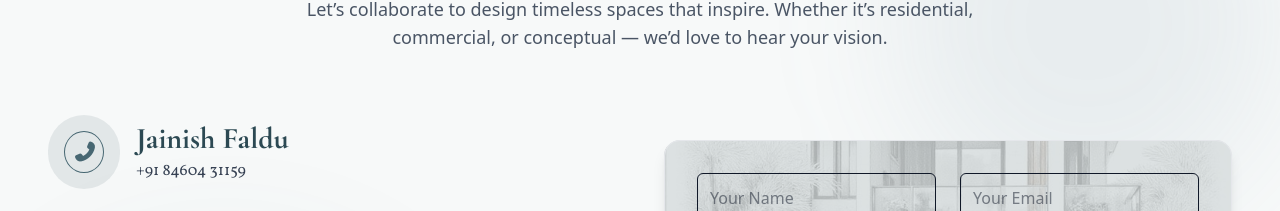
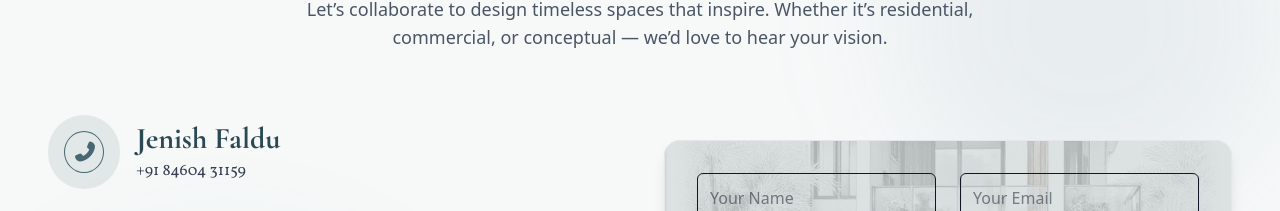
Before and after one commit to harshwebearl/AX, a React (Create React App) app: page / in a window 1280 px wide. Shown: the part 4519-4730 px from the top of the page. Built offline with nearby package versions, Linux system fonts and the light colour scheme.

Commit message:
Initial commit

```diff
--- a/src/Components/Footer.js
+++ b/src/Components/Footer.js
@@ -98,7 +98,7 @@ const Footer = () => {
               <i className="fa-solid fa-phone"></i> +91 84604 31159
             </a>
             <a
-              href="tel:91 84604 31159"
+              href="tel:91 81426 72731"
               target="_blank"
               rel=" noreferrer"
               className="text-[#253f47] hover:text-gray font-bold transition-colors text-2xl"
--- a/src/Pages/Home.js
+++ b/src/Pages/Home.js
@@ -247,7 +247,7 @@ export default function Home() {
                 </div>
                 <div>
                   <h4 className="text-3xl font-bold font-['Cormorant_Garamond']
- ">Jainish Faldu</h4>
+ ">Jenish Faldu</h4>
                   <a
                     href="tel:+91 84604 31159"
                     className="text-gray-700 hover:text-[#6b8c9a] font-[Vollkorn] transition-colors"
```
